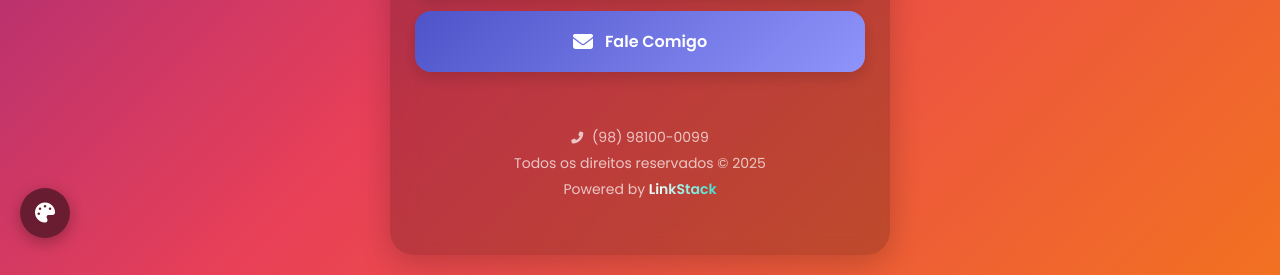
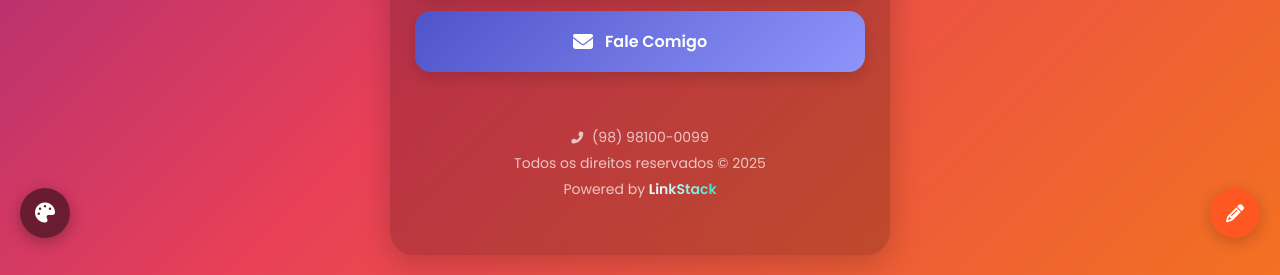
Before and after one commit to euaugusto1/WebBeautyBoost3, a Flask app: page / in a window 1280 px wide. Shown: the part 542-817 px from the top of the page. Run offline with Flask 3, Linux system fonts and the light colour scheme.

Commit message:
Adds a button to add new items
Added a button to add new social media links, improved the edit button's styling and positioning  in `static/css/edit-mode.css`, updated the JavaScript in `static/js/edit-mode.js` to handle adding new links to the `social-icons` container and adjusted the HTML in `templates/index.html` to include the new button.

Replit-Commit-Author: Agent
Replit-Commit-Session-Id: 8580ea19-0134-4eb4-9113-2bf77d58a295
Replit-Commit-Screenshot-Url: https://storage.googleapis.com/screenshot-production-us-central1/e92c9ac1-f45a-45b8-b7f7-a9398957e1e5/0cef6d8b-b27e-4a49-ab13-9e65a362031d.jpg

```diff
--- a/static/css/edit-mode.css
+++ b/static/css/edit-mode.css
@@ -9,9 +9,7 @@
   flex-direction: column;
   align-items: flex-end;
   gap: 10px;
-  z-index: 100;
-  transform: translateY(100px);
-  opacity: 0;
+  z-index: 1000;
   transition: transform 0.3s ease, opacity 0.3s ease;
 }
 
@@ -24,7 +22,7 @@
   width: 50px;
   height: 50px;
   border-radius: 50%;
-  background-color: var(--accent);
+  background-color: #ff5722;
   color: white;
   border: none;
   font-size: 18px;
@@ -34,6 +32,10 @@
   cursor: pointer;
   box-shadow: 0 4px 15px rgba(0, 0, 0, 0.2);
   transition: all 0.3s ease;
+  z-index: 1000;
+  position: fixed;
+  bottom: 20px;
+  right: 20px;
 }
 
 .edit-toggle:hover {
--- a/static/js/edit-mode.js
+++ b/static/js/edit-mode.js
@@ -130,14 +130,14 @@ document.addEventListener('DOMContentLoaded', function() {
     });
 
     // Adicionar botão para novo link social
-    const socialIcons = document.querySelector('.social-icons');
+    const socialIconsContainer = document.querySelector('.social-icons');
     const addSocialBtn = document.createElement('button');
     addSocialBtn.className = 'add-social-btn';
     addSocialBtn.innerHTML = '<i class="fas fa-plus"></i>';
     addSocialBtn.addEventListener('click', function() {
-      addNewSocialLink(socialIcons);
+      addNewSocialLink(socialIconsContainer);
     });
-    socialIcons.appendChild(addSocialBtn);
+    socialIconsContainer.appendChild(addSocialBtn);
 
     // Links do perfil
     const profileLinks = document.querySelectorAll('.link-btn');
--- a/templates/index.html
+++ b/templates/index.html
@@ -81,10 +81,10 @@
   <script src="https://unpkg.com/aos@2.3.1/dist/aos.js"></script>
 
   <!-- Controles de edição -->
+  <button class="edit-toggle" id="edit-toggle">
+    <i class="fas fa-pencil-alt"></i>
+  </button>
   <div class="edit-controls" id="edit-controls">
-    <button class="edit-toggle" id="edit-toggle">
-      <i class="fas fa-pencil-alt"></i>
-    </button>
     <div class="edit-action-buttons">
       <button class="save-button" id="save-button">Salvar</button>
       <button class="cancel-button" id="cancel-button">Cancelar</button>
```
